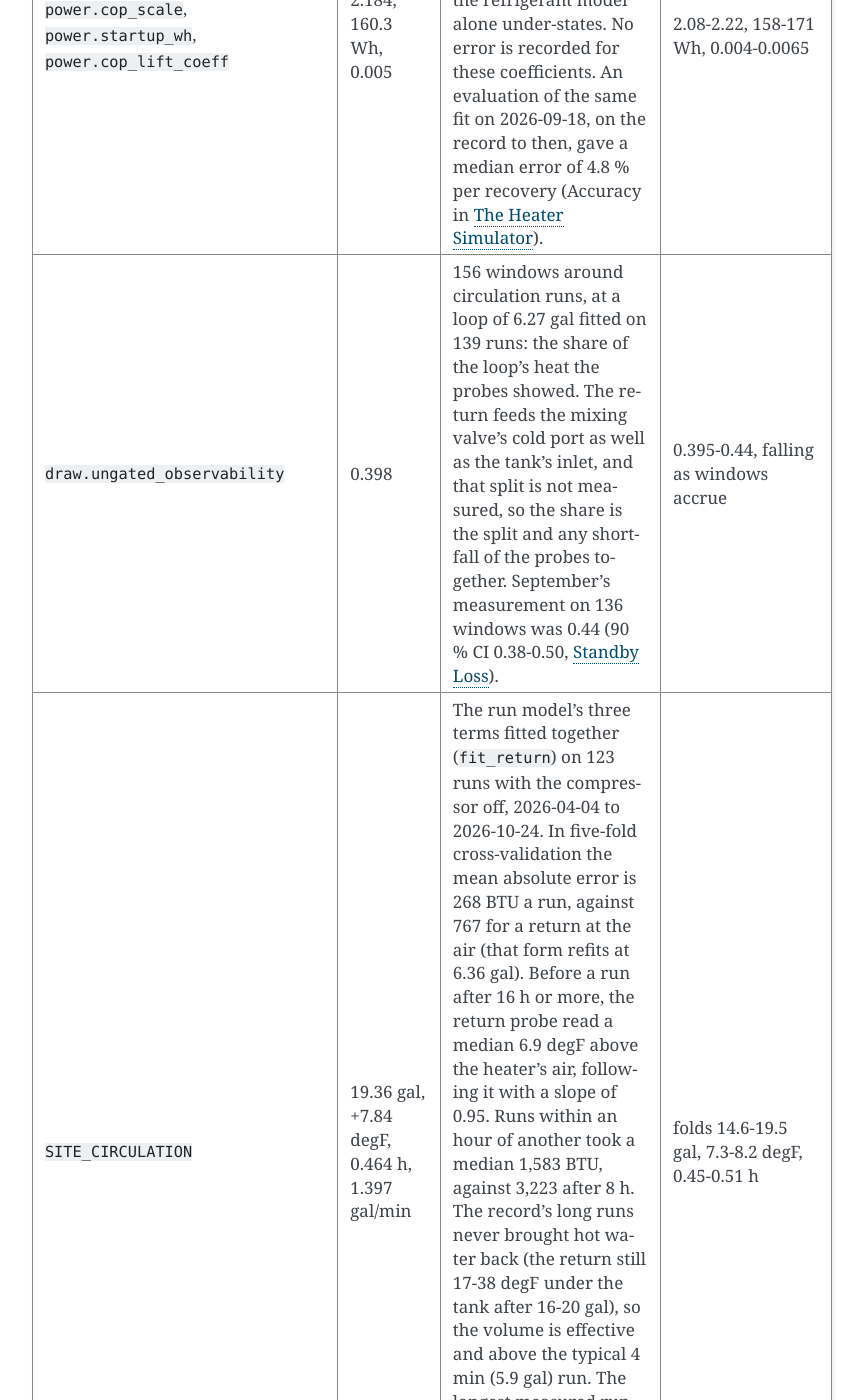
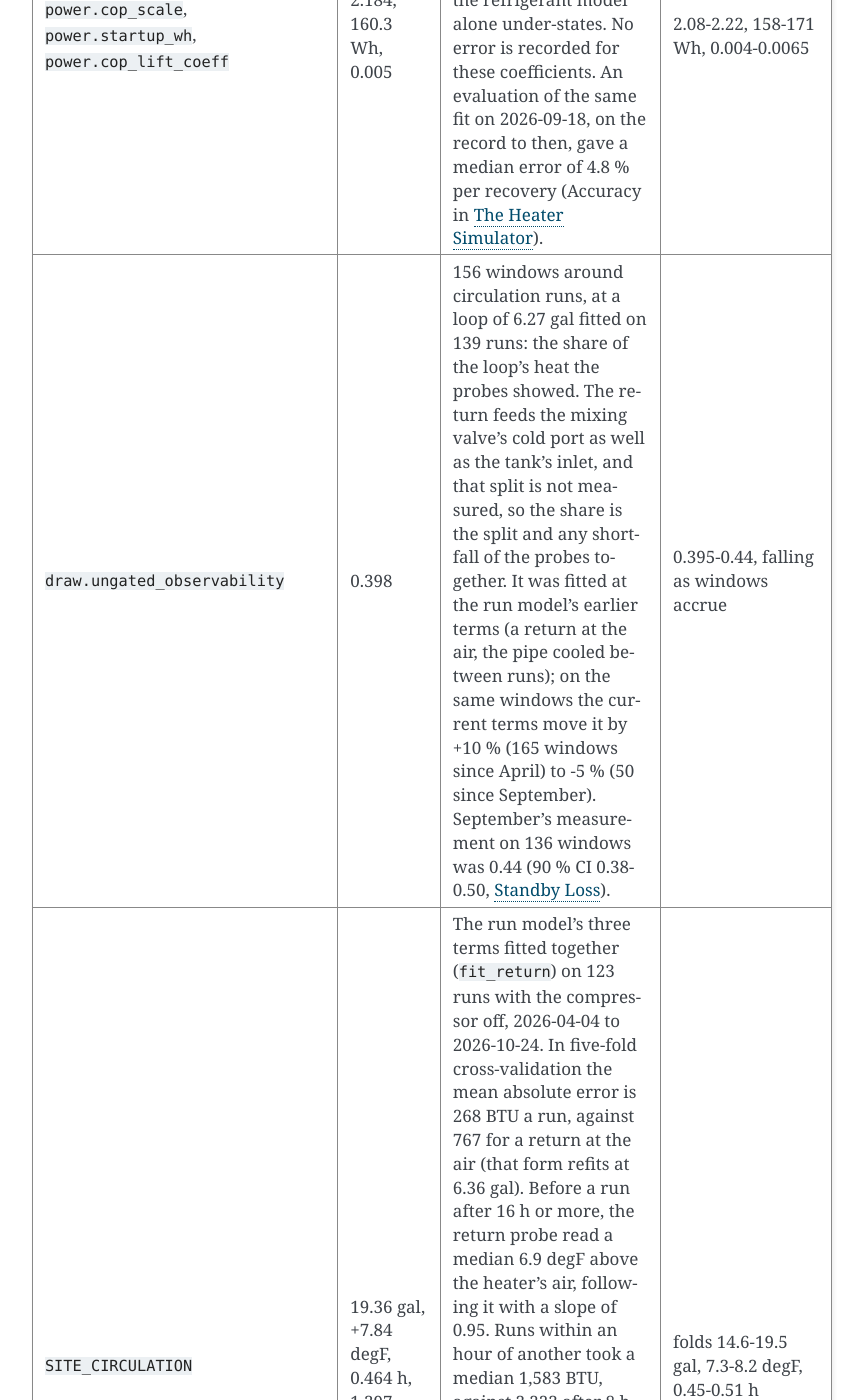
Before and after one commit to eman/nwp500-python, a Sphinx documentation site: the page built from docs/reference/simulator-inputs.rst, in a window 1280 px wide and 1400 px high, scrolled down 15499 px. Shown: the whole window, without its empty margins (338-1202 px from the left). Built offline with Sphinx 7.4.7, drawn with Linux system fonts in a browser that asks for light colours.

Commit message:
docs(sim): the circulation share was fitted at the earlier run terms

```diff
--- a/docs/reference/simulator-inputs.rst
+++ b/docs/reference/simulator-inputs.rst
@@ -853,7 +853,11 @@ the one seen over the retrains from 2026-08-08 to 2026-10-18.
        on 139 runs: the share of the loop's heat the probes showed. The
        return feeds the mixing valve's cold port as well as the tank's
        inlet, and that split is not measured, so the share is the split
-       and any shortfall of the probes together. September's measurement on 136 windows was 0.44
+       and any shortfall of the probes together. It was fitted at the
+       run model's earlier terms (a return at the air, the pipe cooled
+       between runs); on the same windows the current terms move it by
+       +10 % (165 windows since April) to -5 % (50 since September).
+       September's measurement on 136 windows was 0.44
        (90 % CI 0.38-0.50, :doc:`/explanation/standby-loss`).
      - 0.395-0.44, falling as windows accrue
    * - ``SITE_CIRCULATION``
```
